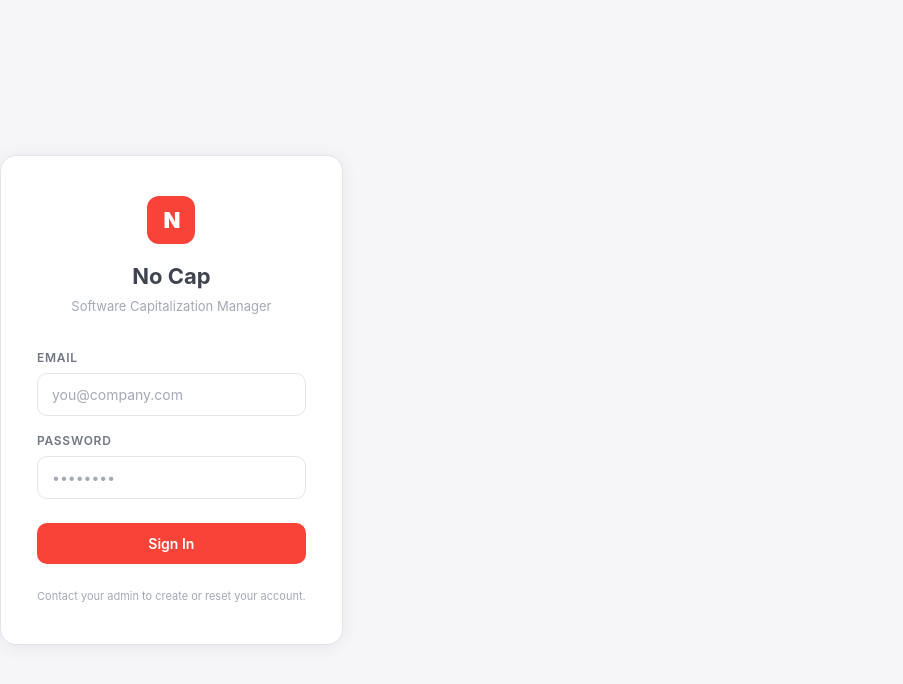
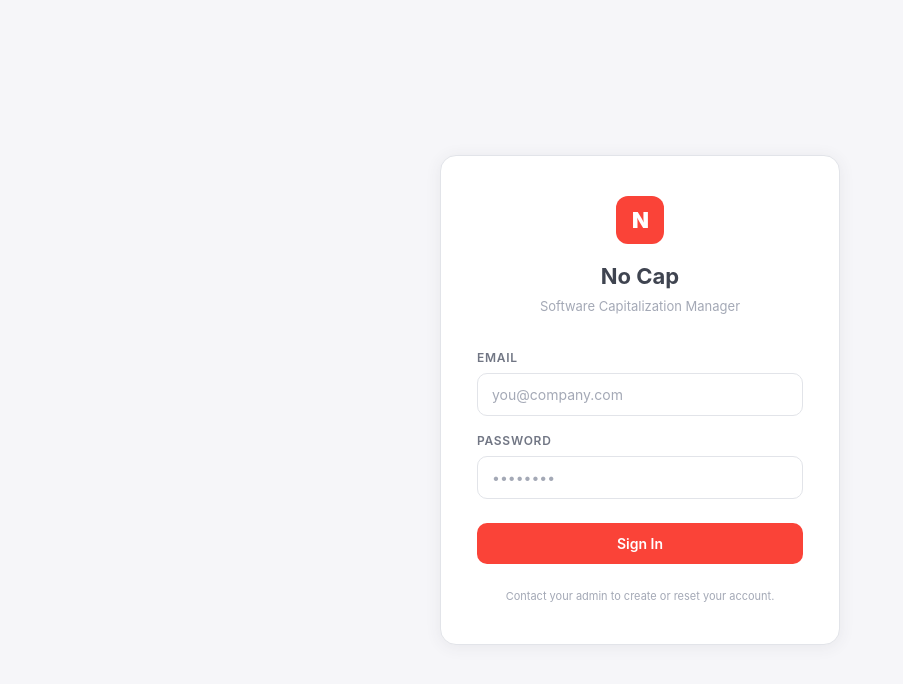
Before and after one commit to Sinohe2121/no-cap, a Next.js app: page /login in a window 1280 px wide. Shown: the top 684 px of the page, without its empty margins (0-903 px from the left). Built offline with nearby package versions, Linux system fonts and the light colour scheme.

Commit message:
fix: center login page properly with position fixed

```diff
--- a/src/app/login/page.tsx
+++ b/src/app/login/page.tsx
@@ -33,11 +33,13 @@ export default function LoginPage() {
 
     return (
         <div style={{
-            minHeight: '100vh',
+            position: 'fixed',
+            inset: 0,
             display: 'flex',
             alignItems: 'center',
             justifyContent: 'center',
             background: '#F6F6F9',
+            zIndex: 50,
         }}>
             <div style={{
                 width: '100%',
```
